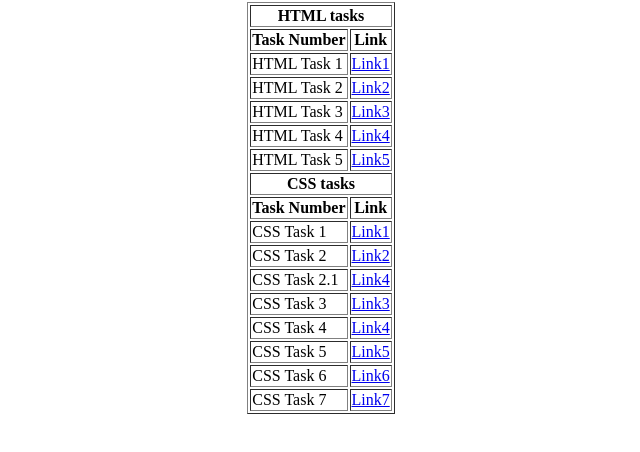
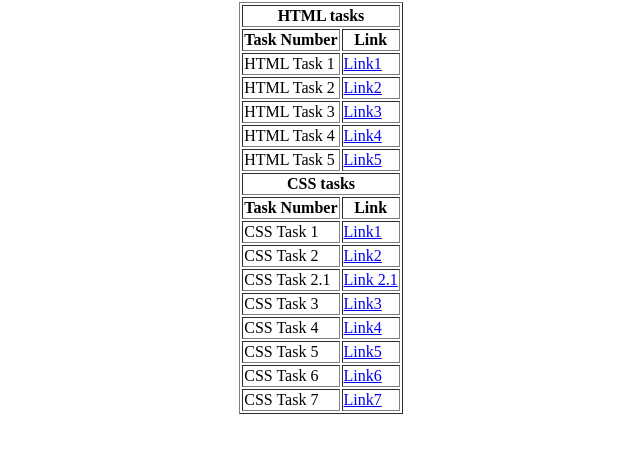
Before and after one commit to Tharun08-chowdary/Ssai, a plain HTML site: page index.html in a window 1280 px wide. Shown: the part 78-530 px from the top of the page, without its empty margins (319-959 px from the left). Drawn offline with Linux system fonts and the light colour scheme.

Commit message:
Add files via upload

```diff
--- a/index.html
+++ b/index.html
@@ -53,7 +53,7 @@
             </tr>
             <tr>
                 <td>CSS Task 2.1</td>
-                <td><a href="./task_2.1.html">Link4</a></td>
+                <td><a href="./task_2.1.html">Link 2.1</a></td>
             </tr>
             <tr>
                 <td>CSS Task 3</td>
```
